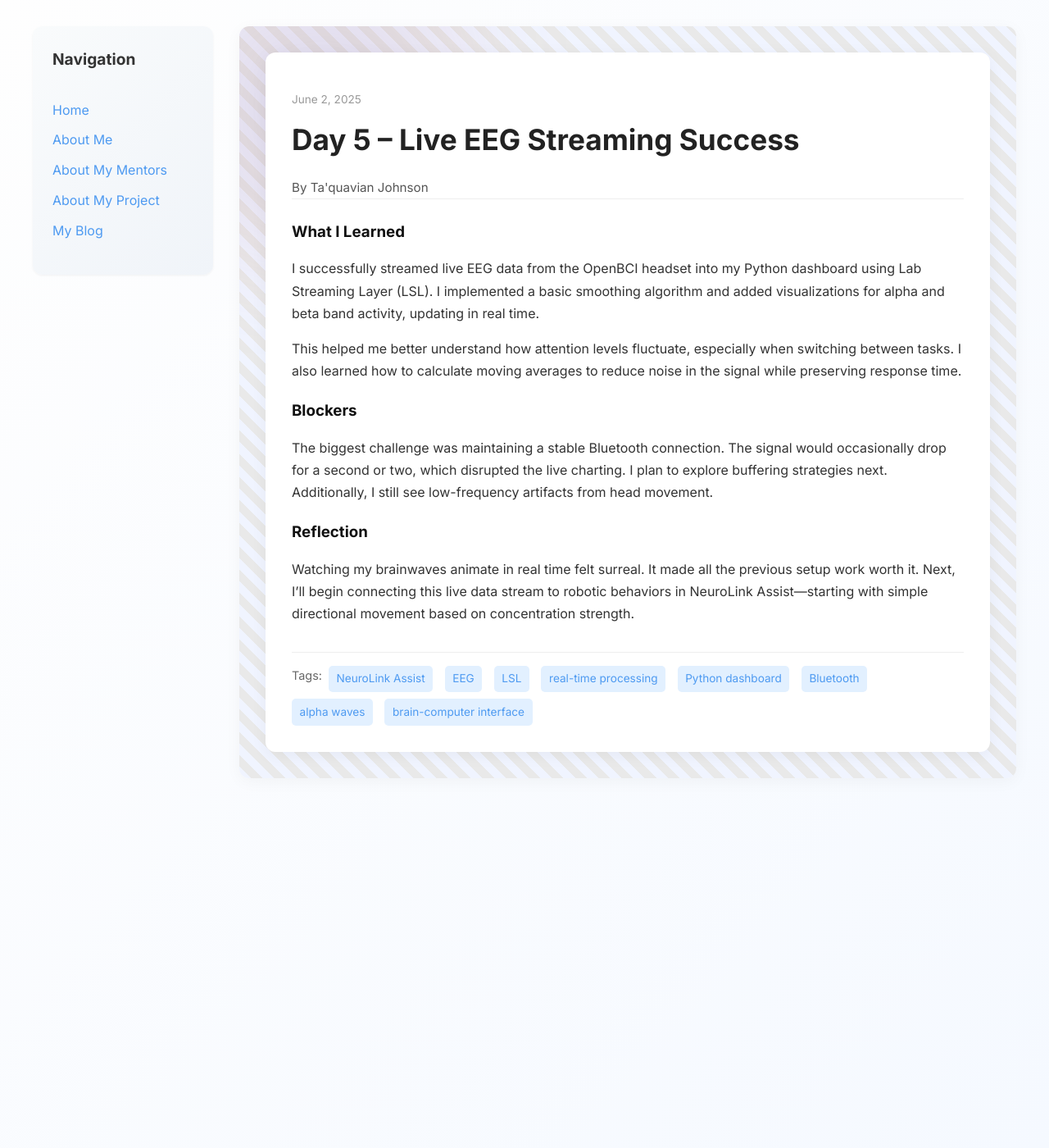
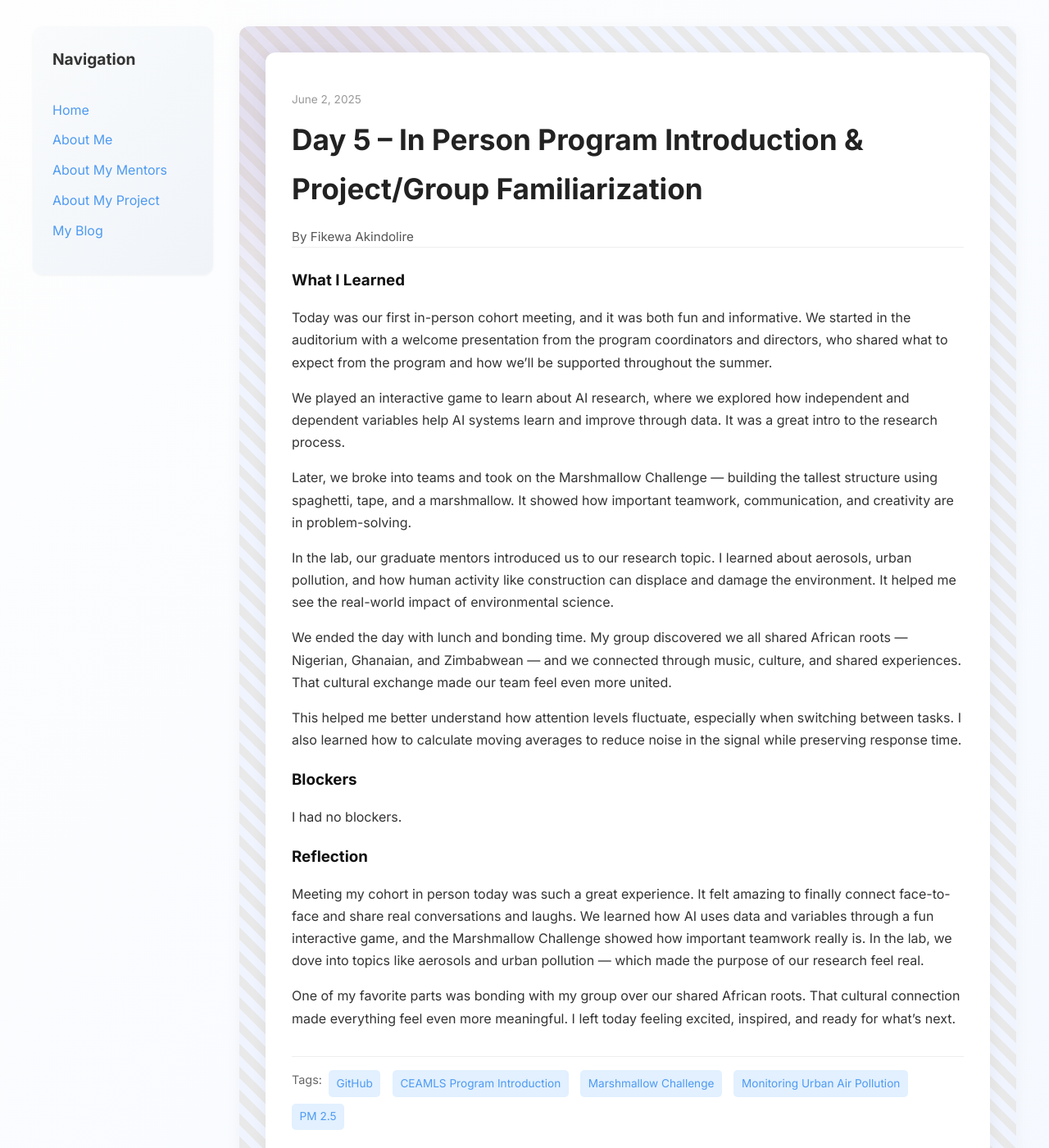
Before and after one commit to Fikewa-Akindolire/Fikewa-Akindolire.github.io, a Jekyll site: the page built from _posts/2025-06-02-day-5.md, in a window 1280 px wide and 1400 px high. Shown: the whole window at 82% size. Built offline with Jekyll 4.4.1, drawn with Linux system fonts in a browser that asks for light colours.

Commit message:
Update 2025-06-02-day-5.md

```diff
--- a/_posts/2025-06-02-day-5.md
+++ b/_posts/2025-06-02-day-5.md
@@ -1,19 +1,29 @@
 ---
 layout: post
-title: "Day 5 – Live EEG Streaming Success"
+title: "Day 5 – In Person Program Introduction & Project/Group Familiarization"
 date: 2025-06-02
-author: Ta'quavian Johnson
+author: Fikewa Akindolire
 permalink: /day5.html
-tags: ["NeuroLink Assist", "EEG", "LSL", "real-time processing", "Python dashboard", "Bluetooth", "alpha waves", "brain-computer interface"]
+tags: ["GitHub","CEAMLS Program Introduction", "Marshmallow Challenge", "Monitoring Urban Air Pollution", "PM 2.5"]
 
 what_i_learned: |
-  I successfully streamed live EEG data from the OpenBCI headset into my Python dashboard using Lab Streaming Layer (LSL). I implemented a basic smoothing algorithm and added visualizations for alpha and beta band activity, updating in real time.
+  Today was our first in-person cohort meeting, and it was both fun and informative. We started in the auditorium with a welcome presentation from the program coordinators and directors, who shared what to expect from the program and how we’ll be supported throughout the summer.
 
-  This helped me better understand how attention levels fluctuate, especially when switching between tasks. I also learned how to calculate moving averages to reduce noise in the signal while preserving response time.
+    We played an interactive game to learn about AI research, where we explored how independent and dependent variables help AI systems learn and improve through data. It was a great intro to the research process.
+
+    Later, we broke into teams and took on the Marshmallow Challenge — building the tallest structure using spaghetti, tape, and a marshmallow. It showed how important teamwork, communication, and creativity are in problem-solving.
+
+    In the lab, our graduate mentors introduced us to our research topic. I learned about aerosols, urban pollution, and how human activity like construction can displace and damage the environment. It helped me see the real-world impact of environmental science.
+
+    We ended the day with lunch and bonding time. My group discovered we all shared African roots — Nigerian, Ghanaian, and Zimbabwean — and we connected through music, culture, and shared experiences. That cultural exchange made our team feel even more united.
+
+    This helped me better understand how attention levels fluctuate, especially when switching between tasks. I also learned how to calculate moving averages to reduce noise in the signal while preserving response time.
 
 blockers: |
-  The biggest challenge was maintaining a stable Bluetooth connection. The signal would occasionally drop for a second or two, which disrupted the live charting. I plan to explore buffering strategies next. Additionally, I still see low-frequency artifacts from head movement.
+  I had no blockers.
 
 reflection: |
-  Watching my brainwaves animate in real time felt surreal. It made all the previous setup work worth it. Next, I’ll begin connecting this live data stream to robotic behaviors in NeuroLink Assist—starting with simple directional movement based on concentration strength.
+  Meeting my cohort in person today was such a great experience. It felt amazing to finally connect face-to-face and share real conversations and laughs. We learned how AI uses data and variables through a fun interactive game, and the Marshmallow Challenge showed how important teamwork really is. In the lab, we dove into topics like aerosols and urban pollution — which made the purpose of our research feel real.
+
+    One of my favorite parts was bonding with my group over our shared African roots. That cultural connection made everything feel even more meaningful. I left today feeling excited, inspired, and ready for what’s next.
 ---
```
